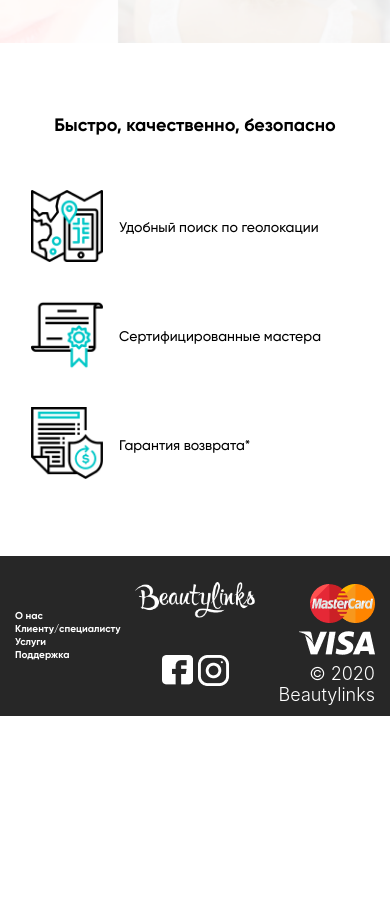
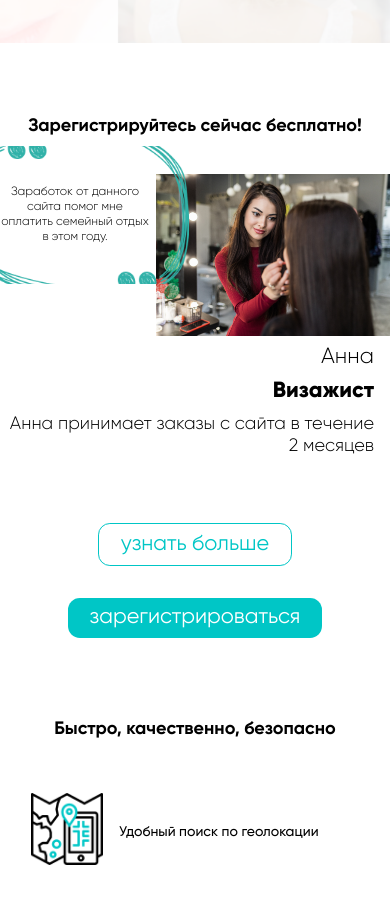
Before and after one commit to MykhailKo/beauty-links, a React (Create React App) app: page / in a window 390 px wide. Shown: the part 5945-6848 px from the top of the page. Before the commit the page ends 6661 px from the top, so only its background shows below. Built offline with nearby package versions, Linux system fonts and the light colour scheme; the HTML template or start-up script is replaced by a standard one.

Commit message:
made register now block
need to finish responsiveness. :before is a bad idea

```diff
--- a/src/components/Landing/MainSection/GuarantiesBlock/GuarantiesBlock.js
+++ b/src/components/Landing/MainSection/GuarantiesBlock/GuarantiesBlock.js
@@ -3,13 +3,13 @@ import React from "react";
 import SecTitle from "../SecTitle/SecTitle";
 import SubGuarantie from "../SubGuarantie/SubGuarantie";
 
-import style from "./GuarantiesBlock.module.scss";
+import styles from "./GuarantiesBlock.module.scss";
 
 const GuarantiesBlock = () => {
   return (
-    <div className={style.container}>
+    <div className={styles.container}>
       <SecTitle title={"Быстро, качественно, безопасно"} />
-      <div className={style.GuarantiesBlock}>
+      <div className={styles.GuarantiesBlock}>
         <SubGuarantie
           title={"Удобный поиск по геолокации"}
           imgLink={"/assets/img/location.png"}
--- a/src/components/Landing/MainSection/MainSection.js
+++ b/src/components/Landing/MainSection/MainSection.js
@@ -1,11 +1,11 @@
 import React from "react";
 
-import FirstScreen from './FirstScreen/FirstScreen';
-import InfoChecks from './InfoChecks/InfoChecks';
-import ServiceCatList from './ServiceCatList/ServiceCatList';
-import SearchBanner from './SearchBanner/SearchBanner';
+import FirstScreen from "./FirstScreen/FirstScreen";
+import InfoChecks from "./InfoChecks/InfoChecks";
+import ServiceCatList from "./ServiceCatList/ServiceCatList";
+import SearchBanner from "./SearchBanner/SearchBanner";
 import GuarantiesBlock from "./GuarantiesBlock/GuarantiesBlock";
-
+import RegisterNow from "./RegisterNow/RegisterNow";
 
 const list1 = [
   { text: "поиск по геолокации, возможность вызова мастера на дом" },
@@ -71,7 +71,7 @@ const list4 = [
 const MainSection = () => {
   return (
     <main>
-      <FirstScreen/>
+      <FirstScreen />
       <InfoChecks
         secTitle={"Чем мы будем полезны"}
         firstTitle={"Клиентам"}
@@ -79,7 +79,7 @@ const MainSection = () => {
         secondTitle={"Мастерам-специалистам"}
         secondList={list2}
       />
-      <ServiceCatList secTitle={'Услуги, которые пользуются популярностью'} />
+      <ServiceCatList secTitle={"Услуги, которые пользуются популярностью"} />
       <InfoChecks
         secTitle={"Почему именно мы?"}
         firstTitle={"Клиентам"}
@@ -87,7 +87,8 @@ const MainSection = () => {
         secondTitle={"Специалистам"}
         secondList={list4}
       />
-      <SearchBanner title={'Там, где вам удобно'}/>
+      <SearchBanner title={"Там, где вам удобно"} />
+      <RegisterNow />
       <GuarantiesBlock />
     </main>
   );
--- /dev/null
+++ b/src/components/Landing/MainSection/RegisterNow/RegisterNow.js
@@ -0,0 +1,35 @@
+import React from "react";
+
+import styles from "./RegisterNow.module.scss";
+import SecTitle from "../SecTitle/SecTitle";
+import Button from "../../../common/Button/Button";
+const RegisterNow = () => {
+  return (
+    <div className={styles.RegisterNowBlock}>
+      <div className={styles.container}>
+        <SecTitle title={"Зарегистрируйтесь сейчас бесплатно!"} />
+        <div className={styles.MainCategory}>
+          <div></div>
+          <img src="/assets/img/girl2.png" alt="girl2" />
+          <div className={styles.Description}>
+            <div className={styles.name}>Анна</div>
+            <div className={styles.profession}>Визажист</div>
+            <div className={styles.story}>
+              Анна принимает заказы с сайта в течение 2 месяцев
+            </div>
+          </div>
+        </div>
+        <div className={styles.ButtonsCategory}>
+          <div>
+            <Button text={"узнать больше"} filled={false} />
+          </div>
+          <div>
+            <Button text={"зарегистрироваться"} />
+          </div>
+        </div>
+      </div>
+    </div>
+  );
+};
+
+export default RegisterNow;
--- /dev/null
+++ b/src/components/Landing/MainSection/RegisterNow/RegisterNow.module.scss
@@ -0,0 +1,148 @@
+@import "../../../../assets/scss/common";
+@import "../../../../assets/scss/widths";
+@import "../../../../assets/scss/fonts";
+
+.RegisterNowBlock {
+  margin-bottom: 64px;
+  @media (min-width: $break-xl) {
+    margin-bottom: 200px;
+  }
+  & .container {
+    padding: 0px;
+  }
+}
+
+.MainCategory {
+  position: relative;
+  margin-bottom: 50px;
+  display: flex;
+  align-items: flex-end;
+  flex-direction: column;
+  text-align: right;
+  // margin-top: 33%;
+  width: 100%;
+  & img {
+    width: 60%;
+    flex: 1 1 0px;
+    @media (min-width: $break-md) {
+      width: auto;
+    }
+  }
+  & div {
+    flex: 1 1 0px;
+    @media (min-width: $break-xl) {
+      text-align: left;
+    }
+  }
+  &:before {
+    content: "Заработок от данного сайта помог мне оплатить семейный отдых в этом году.";
+    position: absolute;
+    display: block;
+    padding: 10%;
+    top: -10%;
+    width: 150px;
+    left: -10%;
+    background: url("/assets/img/hot-quote.png");
+    background-size: 100%;
+    text-align: center;
+    background-repeat: no-repeat;
+    background-position: center;
+    font-family: "Gilroy";
+    font-style: normal;
+    font-weight: 300;
+    font-size: 12px;
+    line-height: 15px;
+    text-align: center;
+    color: #000000;
+    @media (min-width: $break-xl) {
+      width: 180px;
+      top: -33%;
+      left: 1%;
+      background-size: unset;
+      padding: 100px;
+      font-size: 18px;
+      line-height: 22px;
+      text-align: center;
+    }
+  }
+  @media (min-width: $break-xl) {
+    margin-top: 100px;
+    flex-direction: row;
+  }
+}
+
+.Description {
+  margin-left: 0px;
+  margin-right: 1rem;
+  @media (min-width: $break-xl) {
+    margin-left: 1rem;
+    margin-right: 0px;
+  }
+}
+
+.name {
+  font-family: "Gilroy";
+  font-style: normal;
+  font-weight: 300;
+  font-size: 22px;
+  line-height: 26px;
+  color: #000000;
+  margin: 0.5rem 0rem;
+}
+
+.profession {
+  margin: 0.5rem 0rem;
+  font-family: "Gilroy";
+  font-style: normal;
+  font-weight: 800;
+  font-size: 22px;
+  line-height: 27px;
+  color: #000000;
+}
+
+.story {
+  font-family: "Gilroy";
+  font-style: normal;
+  font-weight: 300;
+  font-size: 18px;
+  line-height: 22px;
+  color: #000000;
+}
+
+.ButtonsCategory {
+  width: 100%;
+  display: flex;
+  justify-content: space-between;
+  flex-direction: column;
+  align-items: center;
+
+  padding: 0rem;
+  & div {
+    width: auto;
+    margin: 1rem 0px;
+
+    @media (min-width: $break-xl) {
+      margin: 0px 1rem;
+      width: 100%;
+    }
+  }
+  & button {
+    @media (min-width: $break-xl) {
+      width: 100%;
+      flex: 1 1 0px;
+    }
+  }
+  @media (min-width: $break-sm) {
+    padding: 0rem 2rem;
+  }
+  @media (min-width: $break-md) {
+    padding: 0rem 5rem;
+  }
+  @media (min-width: $break-lg) {
+    padding: 0rem 10rem;
+  }
+  @media (min-width: $break-xl) {
+    flex-direction: row;
+    padding: 0rem 14.5rem;
+  }
+}
--- a/src/components/Landing/MainSection/SubGuarantie/SubGuarantie.js
+++ b/src/components/Landing/MainSection/SubGuarantie/SubGuarantie.js
@@ -1,14 +1,14 @@
 import React from "react";
 
-import style from "./SubGuarantie.module.scss";
+import styles from "./SubGuarantie.module.scss";
 
 const SubGuarantie = (props) => {
   return (
-    <div className={style.SubGuarantie}>
-      <div className={style.image}>
+    <div className={styles.SubGuarantie}>
+      <div className={styles.image}>
         <img src={props.imgLink} alt={props.imgAlt} />
       </div>
-      <div className={style.title}>{props.title}</div>
+      <div className={styles.title}>{props.title}</div>
     </div>
   );
 };
--- a/src/components/common/Button/Button.js
+++ b/src/components/common/Button/Button.js
@@ -3,7 +3,7 @@ import styles from "./btn.module.scss";
 
 const Button = ({ text, filled = true }) => {
   return (
-    <button className={filled ? styles.filledButton : styles.plainButtton}>
+    <button className={filled ? styles.filledButton : styles.plainButton}>
       {text}
     </button>
   );
--- a/src/components/common/Button/btn.module.scss
+++ b/src/components/common/Button/btn.module.scss
@@ -16,7 +16,7 @@
   @extend %Button;
   background-color: var(--main-blue);
   color: var(--btn-text-color);
-  transition: 0.3s text-shadow;
+  transition: 0.3s background-color;
   &:hover {
     background-color: var(--btn-hover-bg-color);
   }
--- a/src/components/landing/Footer/BeautyLinksColumn/BeautyLinksColumn.js
+++ b/src/components/landing/Footer/BeautyLinksColumn/BeautyLinksColumn.js
@@ -1,14 +1,14 @@
 import React from "react";
 
-import style from "./BeautyLinksColumn.module.scss";
+import styles from "./BeautyLinksColumn.module.scss";
 
 const BeautyLinksColumn = (props) => {
   return (
-    <div className={style.BeautyColumn}>
-      <div className={style.MainLogoBlock}>
+    <div className={styles.BeautyColumn}>
+      <div className={styles.MainLogoBlock}>
         <img src={"/assets/img/logo-02.png"} alt="logo-2" />
       </div>
-      <div className={style.Contacts}>
+      <div className={styles.Contacts}>
         <a href="#">
           <img src={"/assets/img/icons/fb.png"} alt="facebook-link"></img>
         </a>
--- a/src/components/landing/Footer/BlockTitle/BlockTitle.js
+++ b/src/components/landing/Footer/BlockTitle/BlockTitle.js
@@ -1,9 +1,9 @@
 import React from "react";
 
-import style from "./BlockTitle.module.scss";
+import styles from "./BlockTitle.module.scss";
 
 const BlockTitle = (props) => {
-  return <div className={style.BlockTitle}>{props.text}</div>;
+  return <div className={styles.BlockTitle}>{props.text}</div>;
 };
 
 export default BlockTitle;
--- a/src/components/landing/Footer/CardsAndCopyrightColumn/CardsAndCopyrightColumn.js
+++ b/src/components/landing/Footer/CardsAndCopyrightColumn/CardsAndCopyrightColumn.js
@@ -1,17 +1,17 @@
-import React from 'react';
+import React from "react";
 
-import style from './CardsAndCopyrightColumn.module.scss';
+import styles from "./CardsAndCopyrightColumn.module.scss";
 
 const CardsAndCopyrightColumn = () => {
   return (
-		<div className={style.Column}>
+    <div className={styles.Column}>
       <div>
-				<img src={'/assets/img/mastercard.png'} alt="mastercard"/>
+        <img src={"/assets/img/mastercard.png"} alt="mastercard" />
       </div>
       <div>
-				<img src={'/assets/img/visa.png'} alt="mastercard"/>
+        <img src={"/assets/img/visa.png"} alt="mastercard" />
       </div>
-			<div className={style.Copyright}>© 2020 Beautylinks</div>
+      <div className={styles.Copyright}>© 2020 Beautylinks</div>
     </div>
   );
 };
```
Also changed, not shown: src/components/Landing/Header/MenuItem/MenuItem.js (+7 -5 lines), src/components/landing/Footer/Footer.js (+24 -24 lines). Lines whose indentation alone changed are shown as unchanged.
